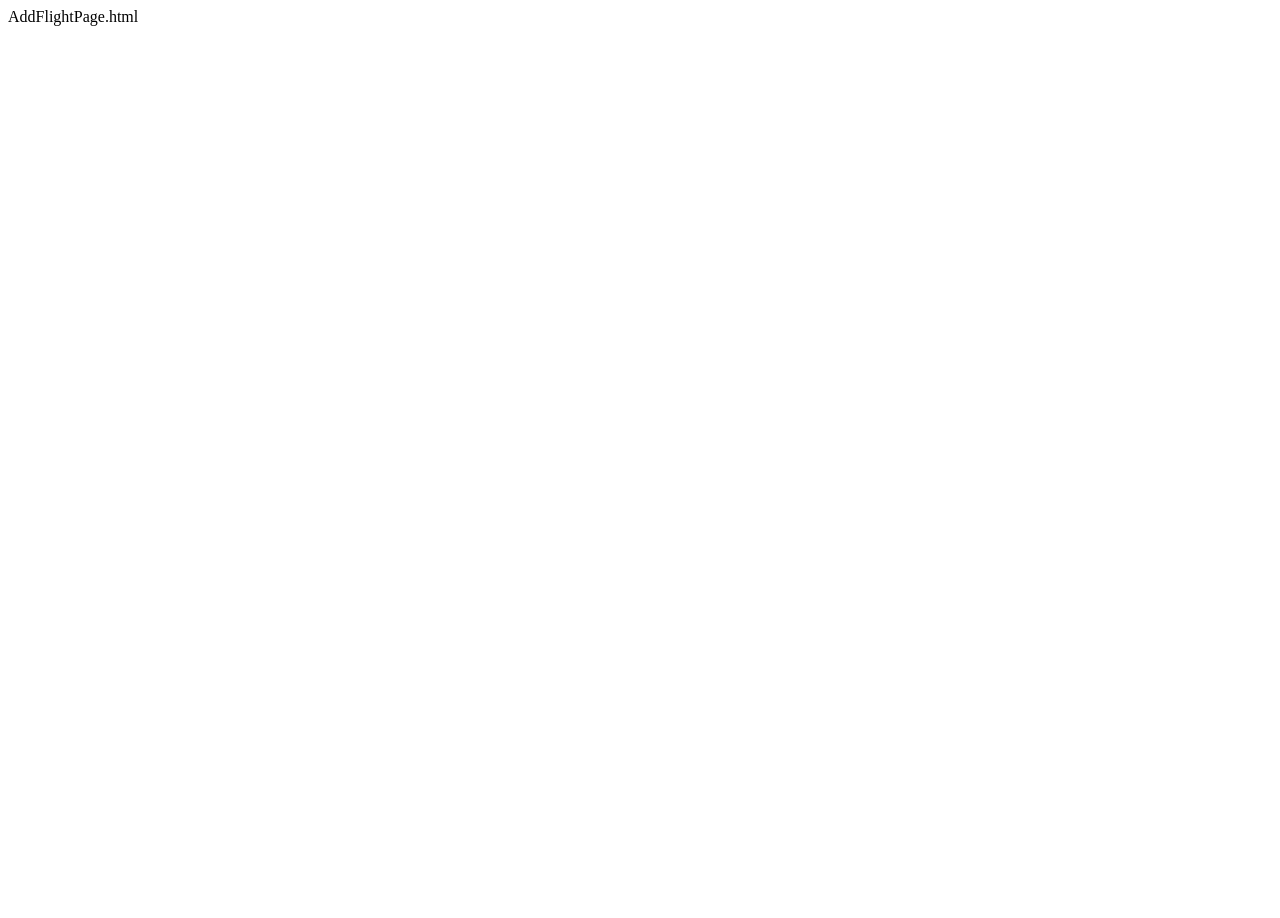
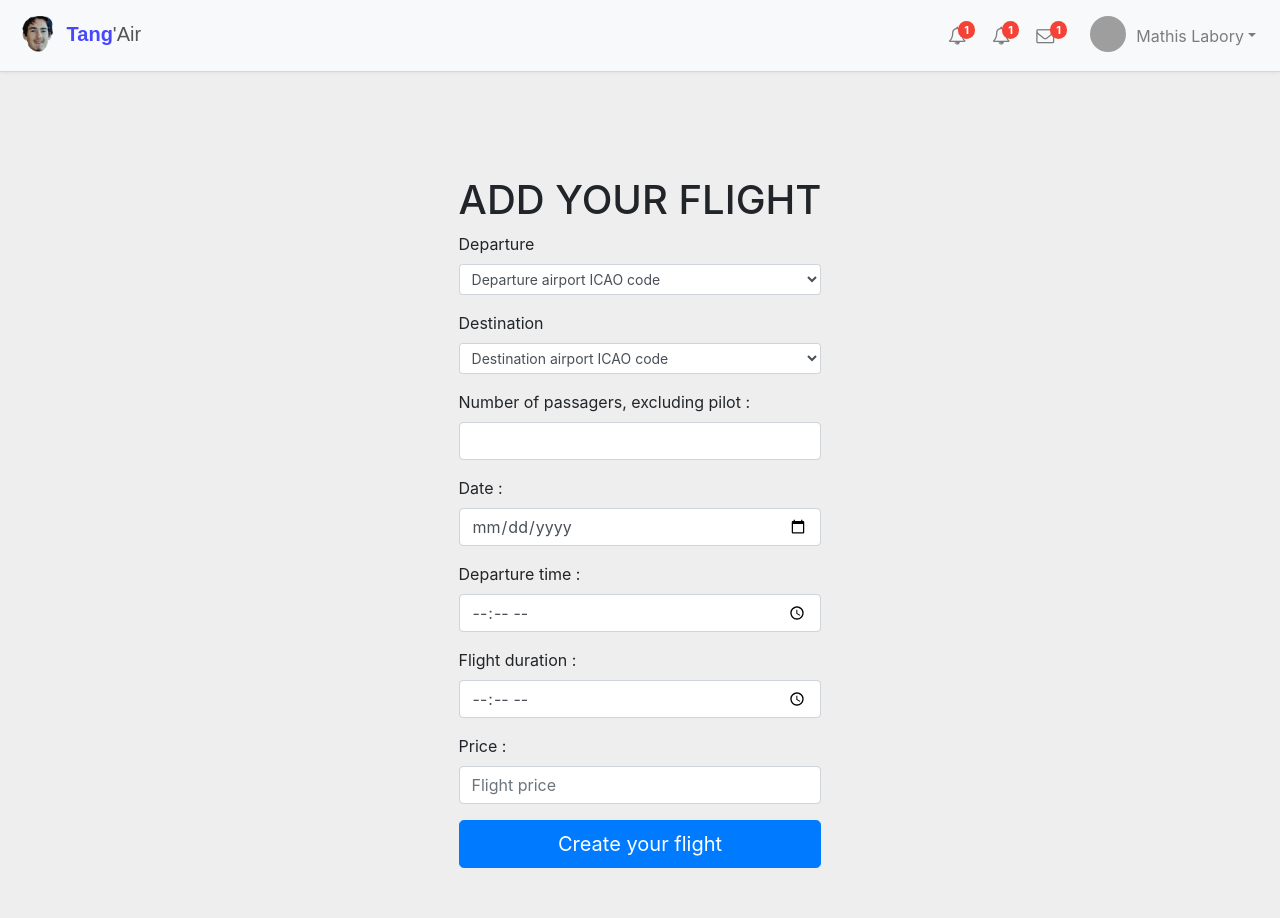
Before and after one commit to Seikonolff/Projet-Tang-air, a Flask app: page /addflight in a window 1280 px wide. Before the commit the page is almost empty. Before the commit the page ends 26 px from the top, so only its background shows below. Run offline with Flask 3, Linux system fonts and the light colour scheme; a user stored in the database is signed in; some libraries are stand-ins or nearby versions; some web fonts are replaced; grey boxes are pictures that could not be loaded.

Commit message:
Structure AddFlightPage finished

```diff
--- a/main.py
+++ b/main.py
@@ -237,7 +237,7 @@ def addflight():
         return
     else :
         #le pilote a cliqué sur le btn, on retourne l'html
-        return("AddFlightPage.html", session)
+        return render_template("AddFlightPage.html", session = session)
 
 '''
 Fin de la gestion des routes
--- a/templates/AddFlightPage.html
+++ b/templates/AddFlightPage.html
@@ -8,19 +8,24 @@
         <h1 class="text-center">ADD YOUR FLIGHT</h1>
 
         <div class="mb-3">
-          <label for="departure-airport" class="form-label">Departure</label>
-          <input type="text" class="form-control" id="departure" placeholder="Place of departure">
-          <div id="passwordHelpBlock" class="form-text">
-            Departure airport ICAO code
-          </div>
+          <label for="idAirport" class="form-label">Departure</label>
+          <select id="idAirport" name="airport" class="form-control form-control-sm">
+            <option selected>Departure airport ICAO code</option>
+            {% for airport in airports %}
+              <option value ="{{airport[0]}}">{{airport[1]}} - {{airport[2]}}</option>
+            {% endfor %}
+          </select>
         </div>
 
+
         <div class="mb-3">
-          <label for="arrival-airport" class="form-label">Destination</label>
-          <input type="text" class="form-control" id="destination" placeholder="Place of destination">
-          <div id="passwordHelpBlock" class="form-text">
-            Destination airport ICAO code
-          </div>
+          <label for="idAirport" class="form-label">Destination</label>
+          <select id="idAirport" name="airport" class="form-control form-control-sm">
+            <option selected>Destination airport ICAO code</option>
+            {% for airport in airports %}
+              <option value ="{{airport[0]}}">{{airport[1]}} - {{airport[2]}}</option>
+            {% endfor %}
+          </select>
         </div>
 
         <div class="form-group">
--- a/templates/LandingPage.html
+++ b/templates/LandingPage.html
@@ -31,7 +31,7 @@
     </div>
     -->
 
-     <!--{% print(session) %} <!-- Pour débug le dictionnaire magique-->
+     {% print(session) %} <!-- Pour débug le dictionnaire magique-->
 
     <!-- Inclure la bibliothèque Leaflet -->
     <script src="https://cdn.jsdelivr.net/npm/leaflet@1.7.1/dist/leaflet.js"></script>
--- a/templates/base.html
+++ b/templates/base.html
@@ -272,8 +272,9 @@ text-decoration:none;
             <div id="navbarCollapse" class="collapse navbar-collapse justify-content-start">
                 <div class="navbar-nav ml-auto">
                 {% if session['adresseMail'] is defined %}
-					{% if isPilot == True %}
-					<a href="./addflight" ><i class="fa-regular fa-circle-plus"></i><span class="badge"></a>
+					{% if session['isPilot'] == True %}
+						<a href="./addflight" ><i class="fa-regular fa-circle-plus"></i><span class="badge"></a>
+						<a href="./addflight" class="nav-item nav-link notifications"><i class="fa fa-bell-o"></i><span class="badge">1</span></a>
 					{% endif %}
 					<a href="#" class="nav-item nav-link notifications"><i class="fa fa-bell-o"></i><span class="badge">1</span></a>
                     <a href="#" class="nav-item nav-link messages"><i class="fa fa-envelope-o"></i><span class="badge">1</span></a></a>
```
Also changed, not shown: tanair.db, 1 other file.
